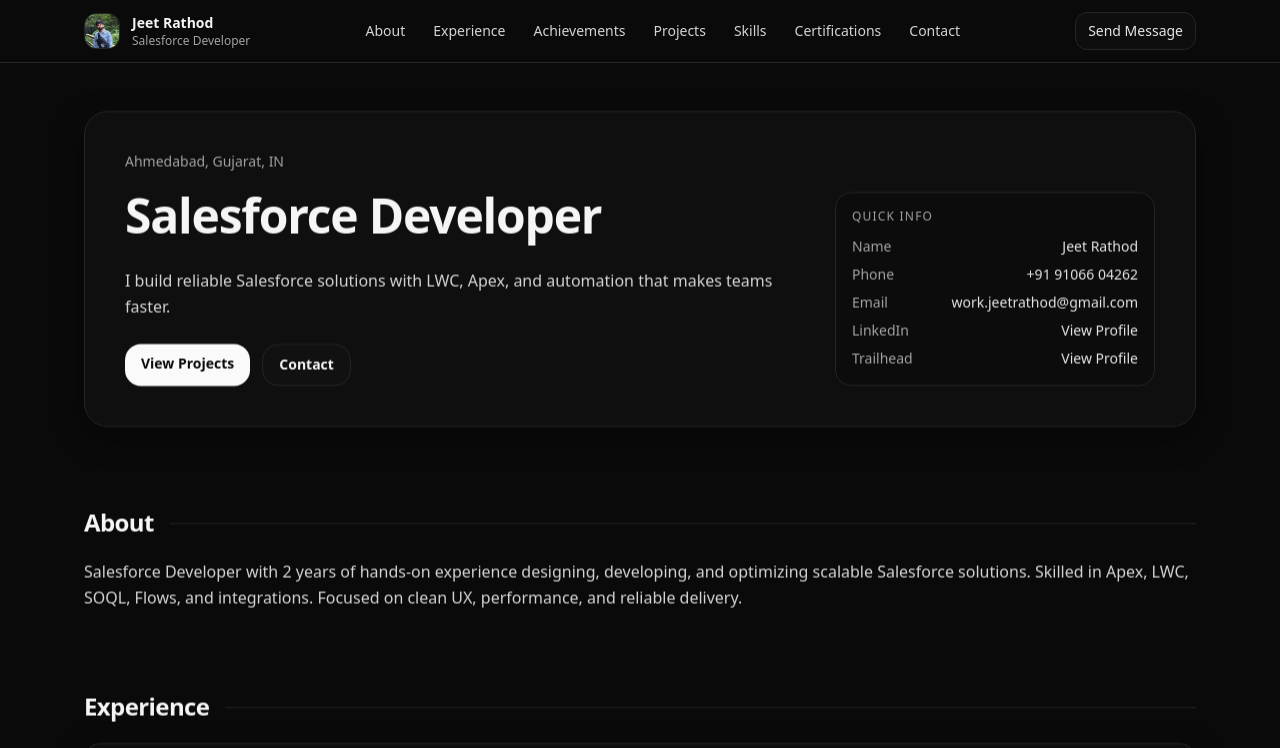
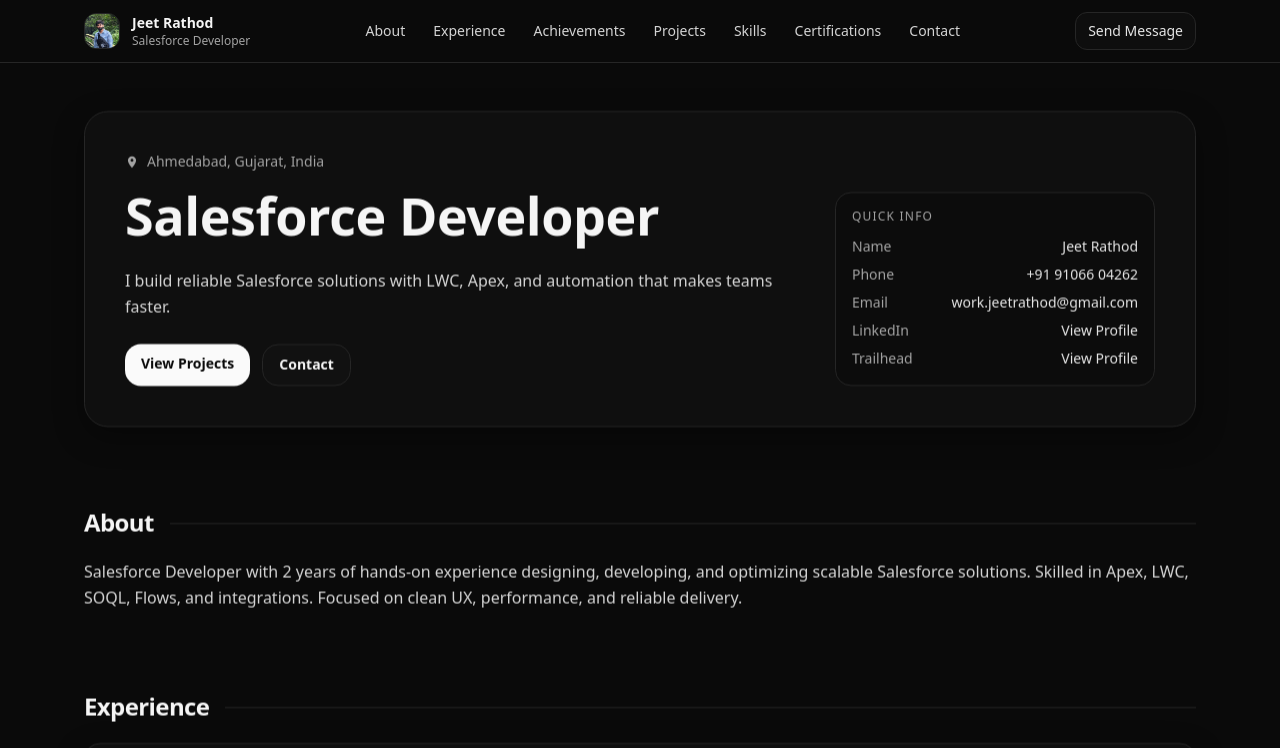
Before and after one commit to imJeetrathod/jeet-portfolio, a Next.js app: page / in a window 1280 px wide. Shown: the top 748 px of the page. Built offline with nearby package versions, Linux system fonts and the light colour scheme.

Commit message:
UI updates and header interaction improvements-15

```diff
--- a/components/Hero.js
+++ b/components/Hero.js
@@ -23,7 +23,7 @@ export default function Hero() {
   ];
 
   const profile = {
-    location: 'Ahmedabad, Gujarat, IN',
+    location: 'Ahmedabad, Gujarat, India',
     name: 'Jeet Rathod',
     phone: '+91 91066 04262',
     email: 'work.jeetrathod@gmail.com',
@@ -49,15 +49,35 @@ export default function Hero() {
   return (
     <section
       ref={ref}
-      className={`mx-auto w-full max-w-6xl px-5 pt-12 pb-10 ${
-        isInView ? 'animate-fade-in-up' : ''
+      className={`mx-auto w-full max-w-6xl px-5 pt-12 pb-10 ${isInView ? 'animate-fade-in-up' : ''
         }`}
     >
-      <div className="rounded-3xl border border-neutral-800 bg-neutral-900/40 p-6 shadow-soft md:p-10">
+      {/* MAIN CARD */}
+      <div
+        className="rounded-3xl border border-neutral-800 bg-neutral-900/40 p-6 shadow-soft md:p-10"
+        style={{
+          /* 🎛 TITLE SIZE CONTROLS */
+          '--title-font-mobile': '2rem',   // 📱 change mobile title size here
+          '--title-font-desktop': '3.25rem',  // 💻 change laptop title size here
+        }}
+      >
         <div className="flex flex-col gap-6 md:flex-row md:items-end md:justify-between">
           {/* LEFT */}
           <div>
-            <div className="text-sm text-neutral-400">{profile.location}</div>
+            {/* LOCATION */}
+            <div className="flex items-center gap-2 text-sm text-neutral-400">
+              <svg
+                width="14"
+                height="14"
+                viewBox="0 0 24 24"
+                fill="currentColor"
+                aria-hidden="true"
+                className="text-neutral-400"
+              >
+                <path d="M12 2C8.13 2 5 5.13 5 9c0 5.25 7 13 7 13s7-7.75 7-13c0-3.87-3.13-7-7-7zm0 9.5c-1.38 0-2.5-1.12-2.5-2.5S10.62 6.5 12 6.5s2.5 1.12 2.5 2.5S13.38 11.5 12 11.5z" />
+              </svg>
+              <span>{profile.location}</span>
+            </div>
 
             {/* TITLE */}
             <div
@@ -66,14 +86,12 @@ export default function Hero() {
                 relative mt-2
                 h-[2.8rem] md:h-[4.5rem]
                 overflow-hidden cursor-pointer select-none
-    text-2xl md:text-5xl font-semibold tracking-tight
+                font-semibold tracking-tight
                 whitespace-nowrap md:whitespace-normal
               "
             >
-
               <div
-                className={`absolute inset-0 ${
-                  isAnimating ? 'title-wrapper-animate' : ''
+                className={`absolute inset-0 ${isAnimating ? 'title-wrapper-animate' : ''
                   }`}
               >
                 <h1 className="title-item">
@@ -86,11 +104,13 @@ export default function Hero() {
               </div>
             </div>
 
+            {/* DESCRIPTION */}
             <p className="mt-4 max-w-2xl text-neutral-300 leading-relaxed">
               I build reliable Salesforce solutions with LWC, Apex, and automation
               that makes teams faster.
             </p>
 
+            {/* ACTIONS */}
             <div className="mt-6 flex flex-wrap gap-3">
               <a
                 href="#projects"
@@ -169,7 +189,7 @@ export default function Hero() {
         </div>
       </div>
 
-      {/* TITLE ANIMATION */}
+      {/* TITLE ANIMATION + SIZE CONTROL */}
       <style jsx>{`
         .title-wrapper-animate {
           transform: translateY(-100%);
@@ -180,12 +200,17 @@ export default function Hero() {
           height: 100%;
           display: flex;
           align-items: center;
-  font-size: inherit;
+          font-size: var(--title-font-mobile);
           font-weight: inherit;
-  line-height: 1.2; /* safer for animation */
+          line-height: 1.2;
           white-space: inherit;
         }
 
+        @media (min-width: 768px) {
+          .title-item {
+            font-size: var(--title-font-desktop);
+          }
+        }
       `}</style>
     </section>
   );
```
Lines whose indentation alone changed are shown as unchanged.
